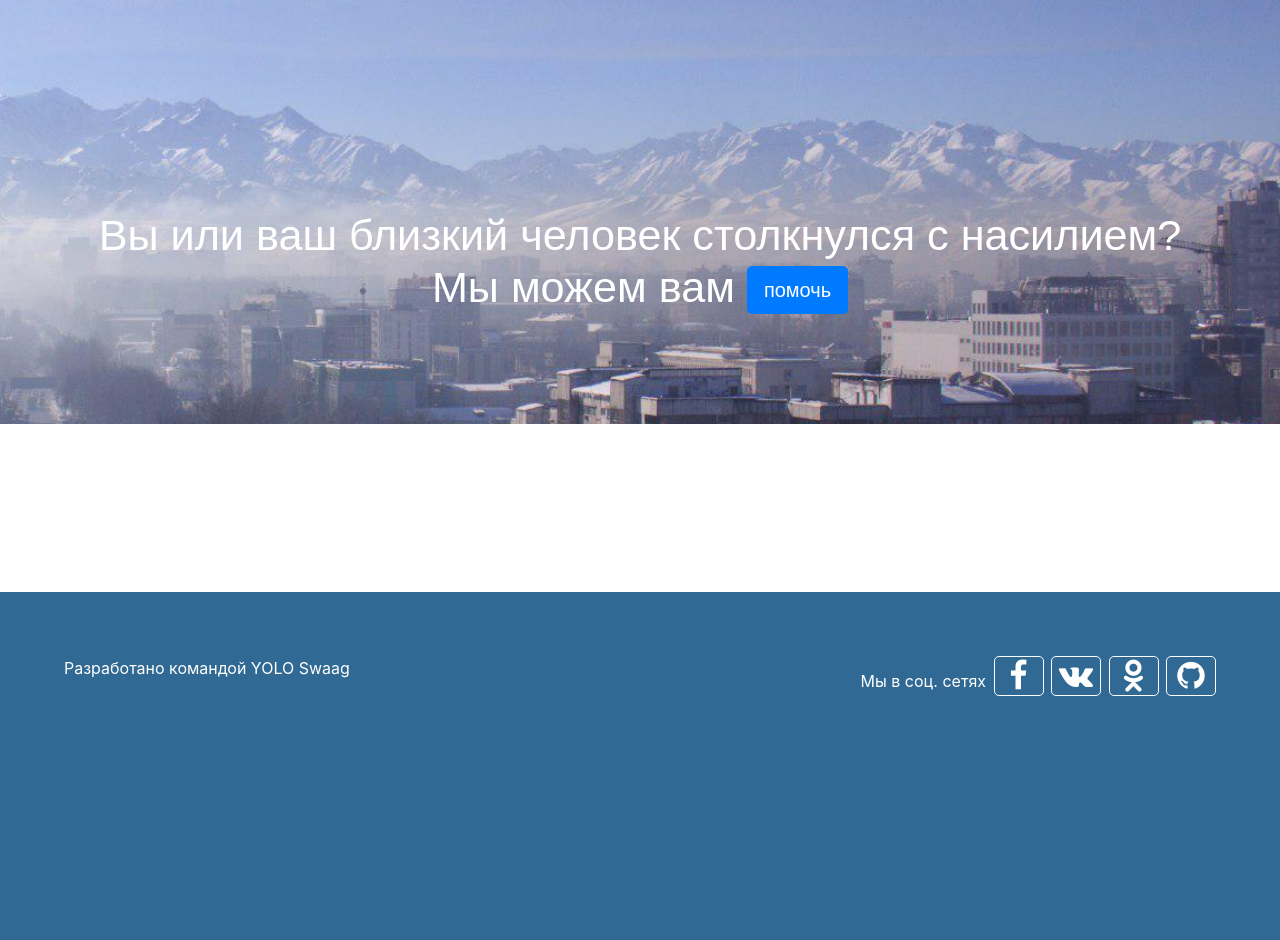
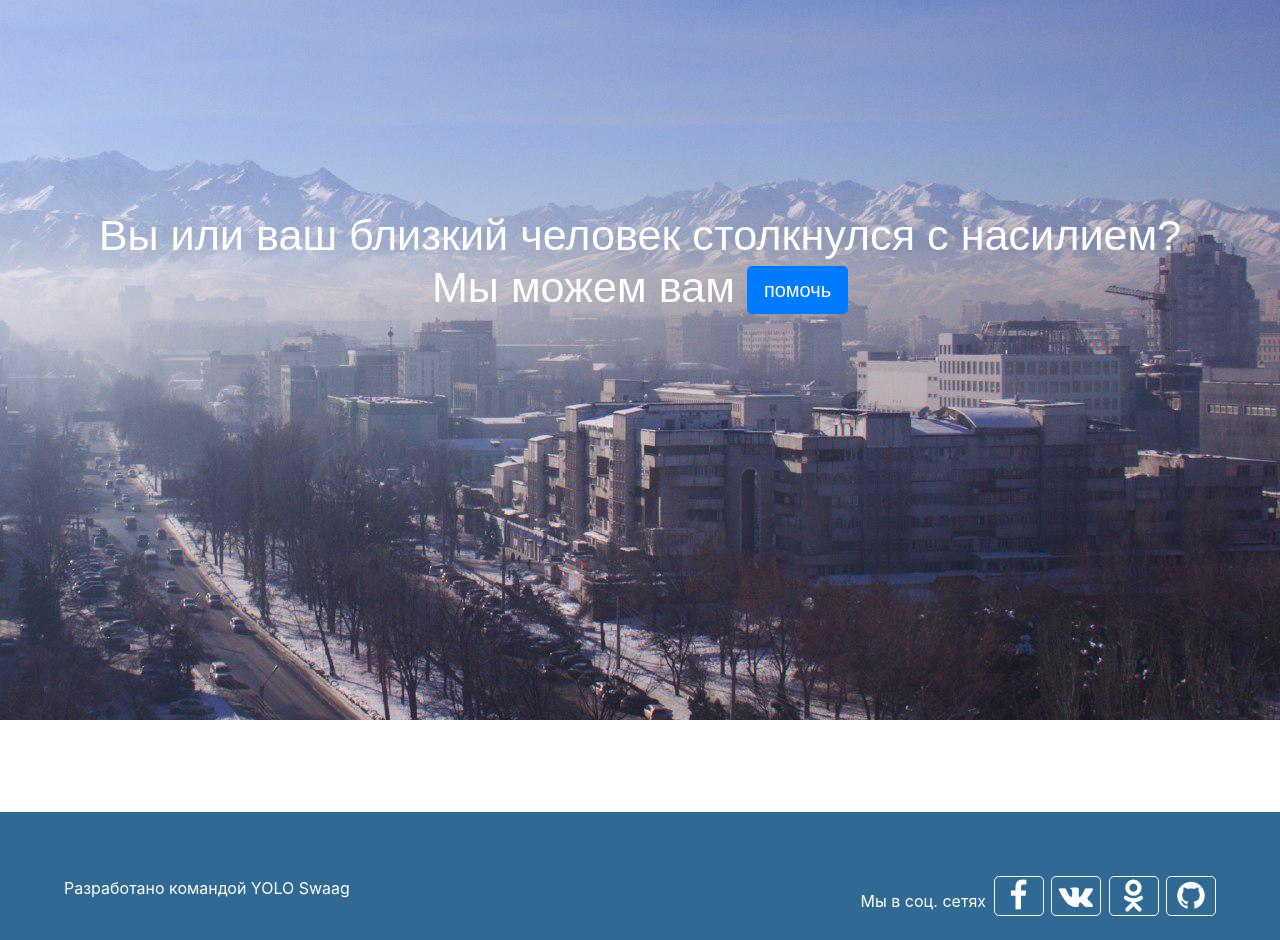
Before and after one commit to socialhackathon/zhardam, a Django app: page / in a window 1280 px wide. Shown: the part 80-1020 px from the top of the page. Before the commit the page ends 776 px from the top, so only its background shows below. Run offline with Django 3.2, Linux system fonts and the light colour scheme; data that the repository does not hold is empty; parts of the project's set-up code (start-up, migrations or seed data) failed here and were passed over; some libraries are stand-ins or nearby versions.

Commit message:
Make top section fullheight

```diff
--- a/jardam_kolu/templates/pages/home.html
+++ b/jardam_kolu/templates/pages/home.html
@@ -5,6 +5,7 @@
         .top-section {
             background: url({% static 'images/background.jpg' %}) no-repeat fixed center;
             background-size: cover;
+            min-height: calc(100vh - 80px);
         }
     </style>
 
```
